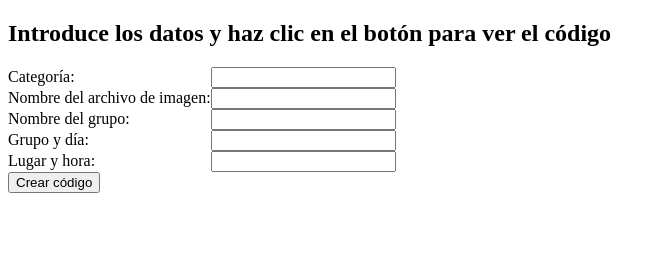
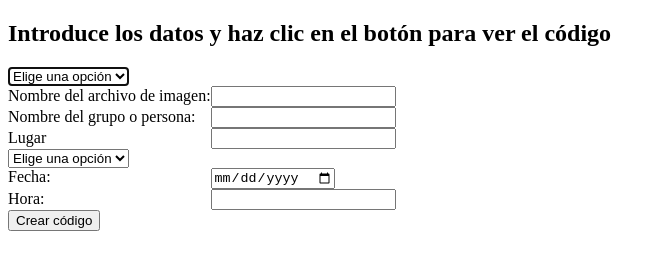
Before and after one commit to laxetas/crearhtml, a plain HTML site: page index.html in a window 1280 px wide. Shown: the whole page, without its empty margins (0-665 px from the left). Drawn offline with Linux system fonts and the light colour scheme.

Commit message:
Update index.html

```diff
--- a/index.html
+++ b/index.html
@@ -15,11 +15,31 @@
 	input { display: table-cell; }
 </style>
 <form>
-<p><label for="caja1">Categoría:</label><input type="text" id="caja1" ></p>
+<select id="caja1">
+   <option selected value="0"> Elige una opción </option>
+       <option value="cine">Cine</option>
+       <option value="teatro">Teatro</option>
+       <option value="humor">Humor</option>
+       <option value="varieda">Exposiciones</option>
+       <option value="confe">Conferencias</option>
+       <option value="expo">Variedades</option>
+       <option value="otros">Otros</option>
+</select>
 <p><label for="caja2">Nombre del archivo de imagen:</label><input type="text" id="caja2" ></p>
-<p><label for="caja3">Nombre del grupo:</label><input type="text" id="caja3" ></p>
-<p><label for="caja4">Grupo y día:</label><input type="text" id="caja4" ></p>
-<p><label for="caja5">Lugar y hora:</label><input type="text" id="caja5" ></p>
+<p><label for="caja3">Nombre del grupo o persona:</label><input type="text" id="caja3" ></p>
+<p><label for="caja4">Lugar </label><input type="text" id="caja4" ></p>
+<select id="caja5">
+   <option selected value="0"> Elige una opción </option>
+       <option value="Lunes">Lunes</option>
+       <option value="Martes">Martes</option>
+       <option value="Miércoles">Miércoles</option>
+       <option value="Jueves">Jueves</option>
+       <option value="Viernes">Viernes</option>
+       <option value="Sábado">Sábado</option>
+       <option value="Domingo">Domingo</option>
+</select>
+<p><label for="caja6">Fecha:</label><input type="Date" id="caja6" ></p>
+<p><label for="caja7">Hora:</label><input type="text" id="caja7" ></p>
 </form>
 <button type="button" onclick="showc()">Crear código</button>
 <br>
@@ -38,15 +58,18 @@
 	var texto2=document.getElementById('caja2').value;
 	var texto3=document.getElementById('caja3').value;
 	var texto4=document.getElementById('caja4').value;
-	var texto5=document.getElementById('caja5').value+"\n";
+	var texto5=document.getElementById('caja5').value;
+	var texto6=document.getElementById('caja6').value;
+	var texto7=document.getElementById('caja7').value+"\n";
 
 
-	var t1= document.createTextNode("<li class=\"item "+texto1+" style=\"position: absolute; left: px; top: 0px;\"> <a href=\"images/work/"+texto2+"\" class=\"fancybox\"> <img src=\"images/work/"+texto2);
-	var t2= document.createTextNode("\" alt=\"\"><div class=\"overlay\"> <span>"+texto3+"</span> </div></a><h3>"+texto4+"</h3><p>"+texto5+"</p></li>");
+	var t1= document.createTextNode("<li class=\"item "+texto1+"\" style=\"position: absolute; left: px; top: 0px;\"> <a href=\"images/work/"+texto2+"\" class=\"fancybox\"> <img src=\"images/work/"+texto2);
+	var t2= document.createTextNode("\" alt=\"\"><div class=\"overlay\"> <span>"+texto3+"</span> </div></a><h3>"+texto3+"</h3><p>"+texto4+"</p><p>"+texto5+" "+texto6+"</p><p>"+texto7+"</p></li>");
 	var br = document.createElement("br");
 	codigo.appendChild(t1);
 	codigo.appendChild(t2);
 	codigo.appendChild(br)
+
 
 	document.getElementById('caja1').value='';
 	document.getElementById('caja2').value='';
@@ -54,13 +77,16 @@
 	document.getElementById('caja4').value='';
 	document.getElementById('caja5').value='';
 	document.getElementById("caja1").focus();
-
+	document.getElementById("caja1").value=0;
   }
 </script>
 
 
+<p id="codigo"></p>
+<script>
+	document.getElementById("caja1").focus();
+	document.getElementById("caja1").value=0;
 
-<p id="codigo"></p>
-
+</script>
 </body>
 </html>
```
